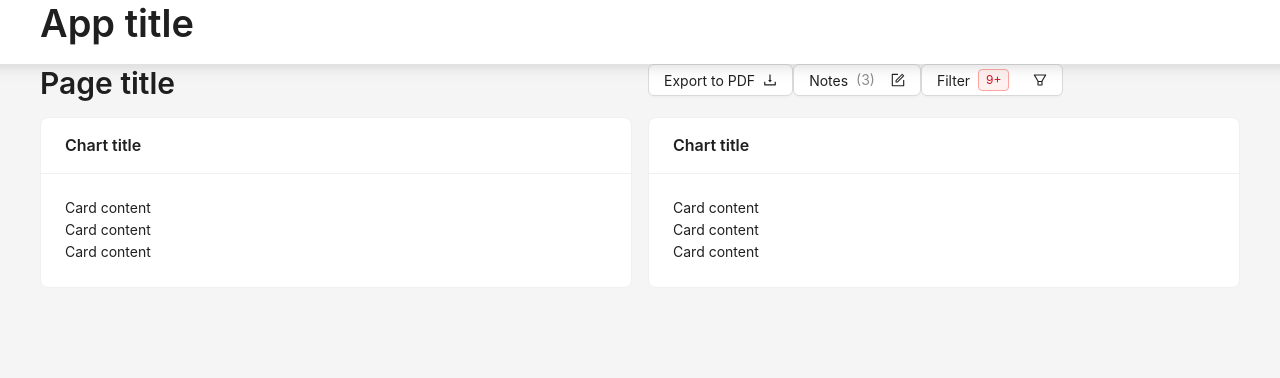
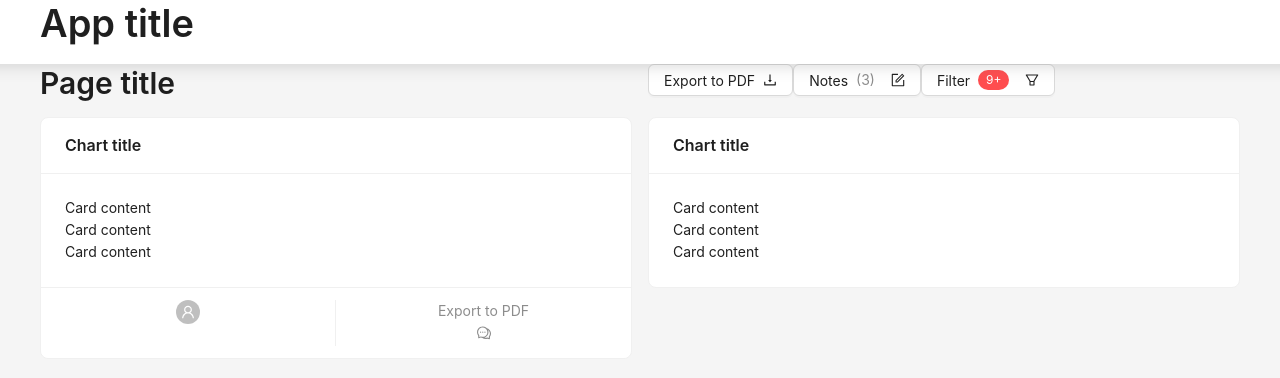
Before and after one commit to amuzalevskiy/ark-talent-task, a Next.js app: page / in a window 1280 px wide. Shown: the top 378 px of the page. Built offline with nearby package versions, Linux system fonts and the light colour scheme.

Commit message:
Actions panel draft

```diff
--- a/pages/index.tsx
+++ b/pages/index.tsx
@@ -1,6 +1,6 @@
 import React from 'react';
-import { Layout, Space, Card, Typography, Col, Row, Button, Tag } from 'antd';
-import { DownloadOutlined, FormOutlined, FilterOutlined } from '@ant-design/icons';
+import { Layout, Space, Card, Typography, Col, Row, Button, Badge, Avatar } from 'antd';
+import { DownloadOutlined, FormOutlined, FilterOutlined, UserOutlined, CommentOutlined } from '@ant-design/icons'; // incorrect icons
 
 const { Header, Footer, Content } = Layout;
 const { Title, Text } = Typography;
@@ -32,12 +32,15 @@ const App: React.FC = () => (
             <Col span={12}>
               <Button>Export to PDF <DownloadOutlined /></Button>
               <Button>Notes <Text type="secondary">(3)</Text> <FormOutlined /></Button>
-              <Button>Filter <Tag color="red">9+</Tag> <FilterOutlined /></Button>
+              <Button>Filter <Badge count={"9+"} /> <FilterOutlined /></Button>
             </Col>
         </Row>
         <Row gutter={16}>
           <Col span={12}>
-            <Card title="Chart title" bordered={true}>
+            <Card title="Chart title" bordered={true} actions={[
+                <Avatar size="small" icon={<UserOutlined />} />,
+                <>Export to PDF<CommentOutlined /></>,
+              ]}>
               <p>Card content</p>
               <p>Card content</p>
               <p>Card content</p>
```
